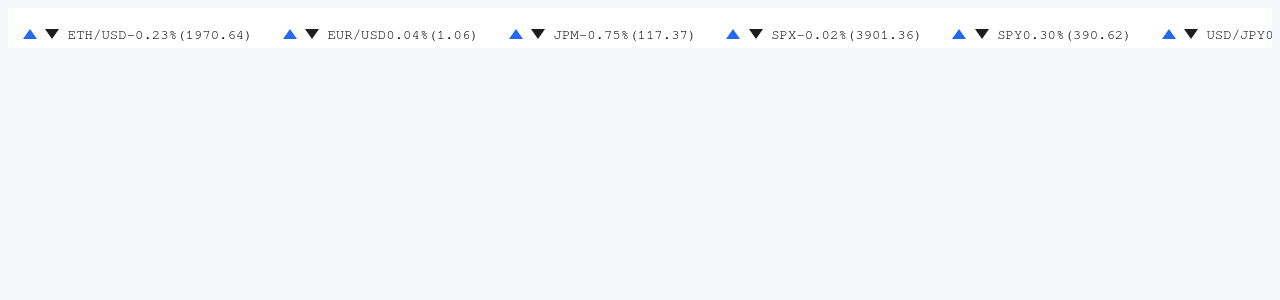
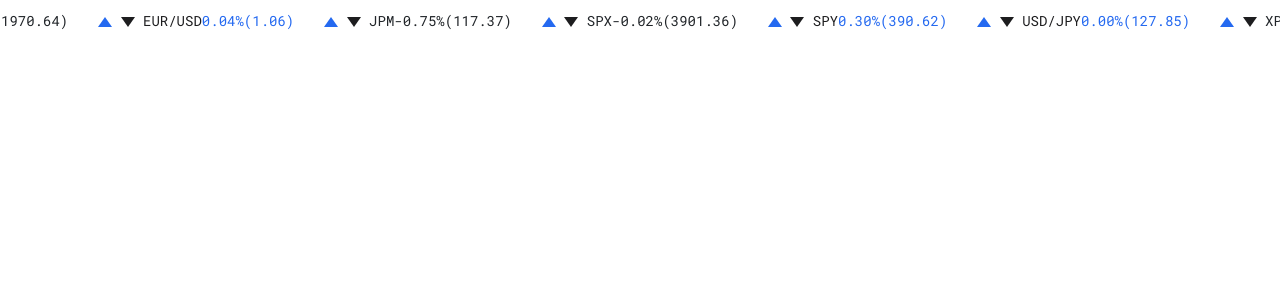
Before and after one commit to atefeh-dev/twelvedata, a React (Create React App) app: page / in a window 1280 px wide. Shown: the top 300 px of the page. Built offline with nearby package versions, Linux system fonts and the light colour scheme.

Commit message:
add rate-liner component

```diff
--- a/package.json
+++ b/package.json
@@ -6,6 +6,7 @@
     "@testing-library/jest-dom": "^5.14.1",
     "@testing-library/react": "^12.0.0",
     "@testing-library/user-event": "^13.2.1",
+    "bootstrap": "^5.1.3",
     "react": "^17.0.2",
     "react-dom": "^17.0.2",
     "react-redux": "^7.2.6",
--- a/public/index.html
+++ b/public/index.html
@@ -1,3 +1,5 @@
+<!-- @format -->
+
 <!DOCTYPE html>
 <html lang="en">
   <head>
@@ -15,6 +17,15 @@
       user's mobile device or desktop. See https://developers.google.com/web/fundamentals/web-app-manifest/
     -->
     <link rel="manifest" href="%PUBLIC_URL%/manifest.json" />
+    <link rel="preconnect" href="https://fonts.googleapis.com" />
+    <link rel="preconnect" href="https://fonts.gstatic.com" crossorigin />
+    <link rel="preconnect" href="https://fonts.googleapis.com" />
+    <link rel="preconnect" href="https://fonts.gstatic.com" crossorigin />
+    <link
+      href="https://fonts.googleapis.com/css2?family=Roboto+Mono&display=swap"
+      rel="stylesheet"
+    />
+
     <!--
       Notice the use of %PUBLIC_URL% in the tags above.
       It will be replaced with the URL of the `public` folder during the build.
--- a/src/components/App.js
+++ b/src/components/App.js
@@ -2,6 +2,7 @@
 
 import RateLine from "./RateLine";
 import "../styles/App.css";
+import "bootstrap/dist/css/bootstrap.min.css";
 
 const App = () => {
   return (
--- a/src/styles/App.css
+++ b/src/styles/App.css
@@ -8,9 +8,9 @@
   display: flex;
   flex-wrap: wrap;
   align-items: center;
-  justify-content: space-between;
+  justify-content: center;
   font-size: 0.875rem;
-  font-family: Roboto Mono, FreeMono, sans-serif;
+  font-family: "Roboto Mono", monospace;
   height: 40px;
   background-color: #fff !important;
   overflow: hidden;
@@ -29,3 +29,9 @@
   margin-right: 15px;
   white-space: nowrap;
 }
+.rates-line ul li.grow {
+  color: #2469f0;
+}
+.rates-line ul li.grow .symbol-name {
+  color: #1d1d1f;
+}
```
Also changed, not shown: 1 other file (tests, documents, lock files or other folders).
